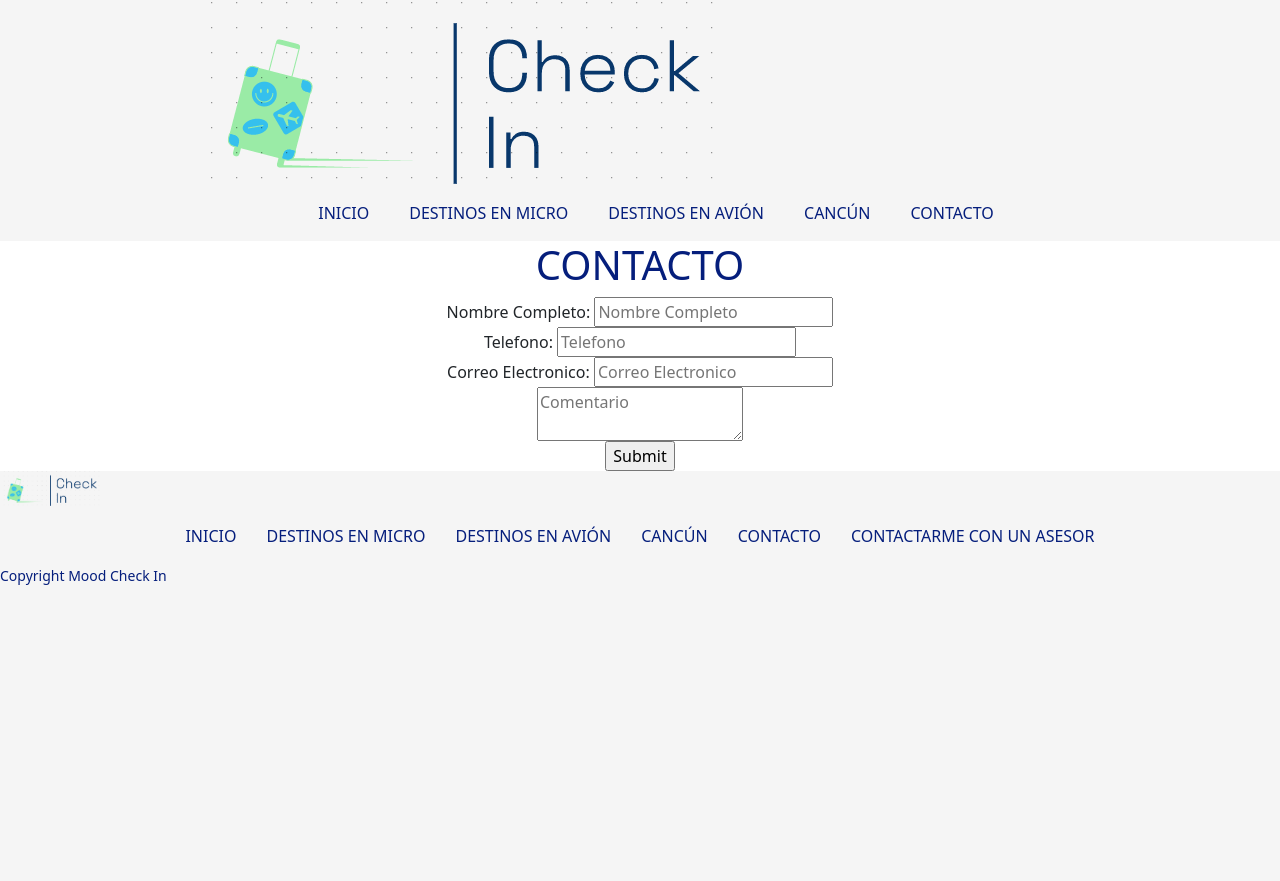
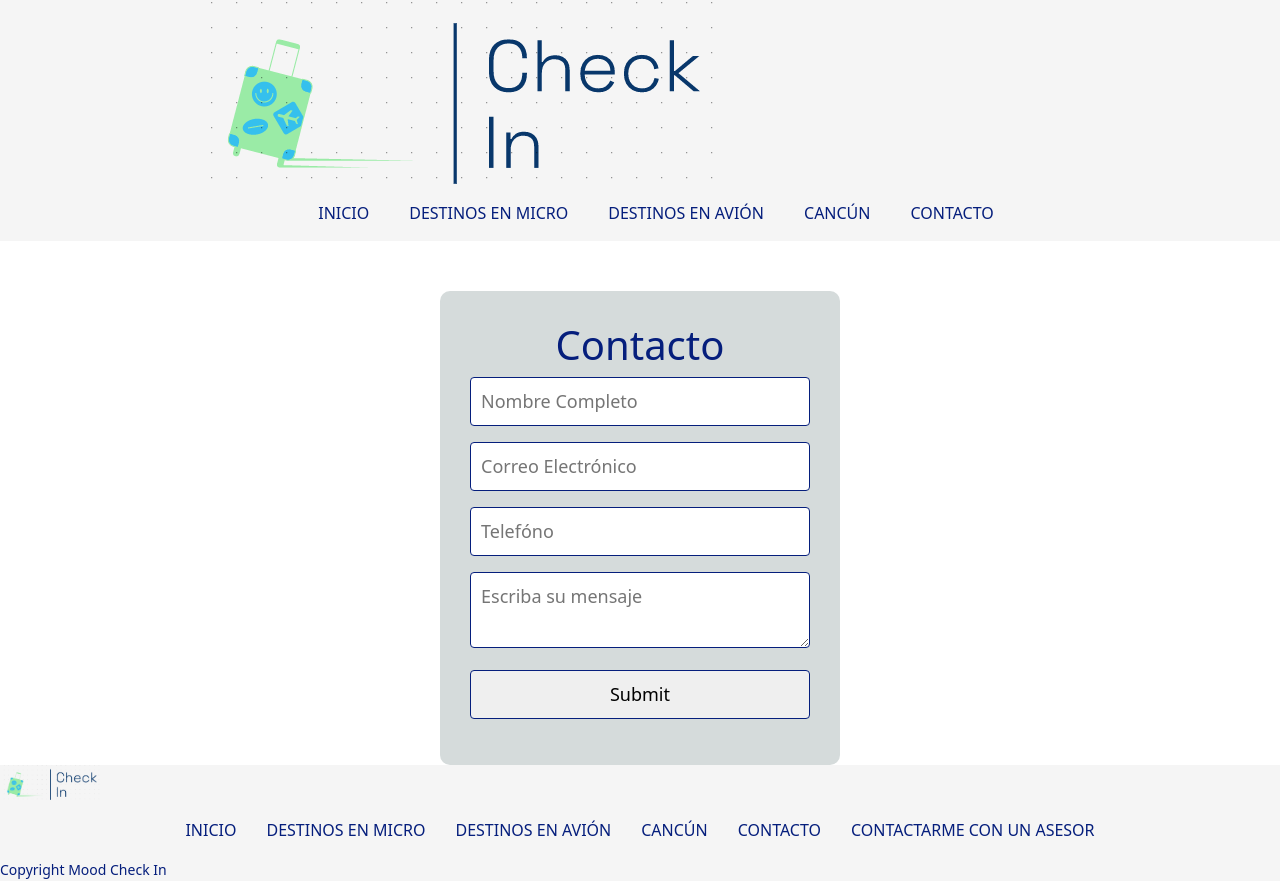
Before and after one commit to nchamli/chamlinadiacheckin, a plain HTML site: page pages/contacto.html in a window 1280 px wide. Before the commit the page ends 800 px from the top, so only its background shows below. Drawn offline with nearby package versions, Linux system fonts and the light colour scheme.

Commit message:
Se modifica pagina de contacto, se le agregan estilos y diseño

```diff
--- a/estilos/estilos.scss
+++ b/estilos/estilos.scss
@@ -1,6 +1,5 @@
 $res_mobile: 730px;
 $color: #051E7C;
-
 @mixin fondo($fondo) {
     background-color: $fondo
 }
@@ -10,7 +9,10 @@ body {
     margin: 0;
     padding: 0;
     font-family: arial;
-    background-color: #F5F5F5;    }
+    background-color: #F5F5F5;
+
+
+    }
 
 ul {
     list-style: none;
@@ -320,3 +322,23 @@ p {
 
     padding: 15px;
 }
+
+
+.contacto {
+    width: 400px;
+    background-color: #D5DBDB;
+    padding: 30px;
+    margin:auto;
+    margin-top: 50px;
+    border-radius: 10px;
+
+
+    .formulario{
+        width: 100%;
+        padding: 10px;
+        border-radius: 4px;
+        margin-bottom: 16px;
+        border: 1px solid#051E7C;
+        font-size: 18px;
+    }
+}
--- a/pages/contacto.html
+++ b/pages/contacto.html
@@ -30,32 +30,19 @@
 		</div>
 
 	</nav>
-	<section>
+	<section class="contacto">
 
-		<h1>CONTACTO</h1>
+		<h1>Contacto</h1>
 
 		<form action="contacto_recibido.html">
-			<div class="center">
-				<label>Nombre Completo:
-					<input type="text" placeholder="Nombre Completo" />
-				</label>
-			</div>
-			<div class="center">
-				<label>Telefono:
-					<input type="text" placeholder="Telefono" />
-				</label>
-			</div>
-			<div class="center">
-				<label>Correo Electronico:
-					<input type="email" placeholder="Correo Electronico" />
-				</label>
-			</div>
-			<div class="center">
-				<textarea placeholder="Comentario"></textarea>
-			</div>
-			<div class="center">
-				<input type="submit" />
-			</div>
+					<input  class="formulario" type="text" name="Nombre Completo" placeholder="Nombre Completo" />
+					<input  class="formulario" type="email" name="Correo Electrónico" placeholder="Correo Electrónico" />
+					<input  class="formulario" type="text" name="Telefóno" placeholder="Telefóno" />
+					<textarea  class="formulario" name="Mensaje" placeholder="Escriba su mensaje"></textarea>
+					<input  class="formulario" type="submit" />
+
+
+
 
 		</form>
 	</section>
```
Also changed, not shown: estilos/estilos.css.
